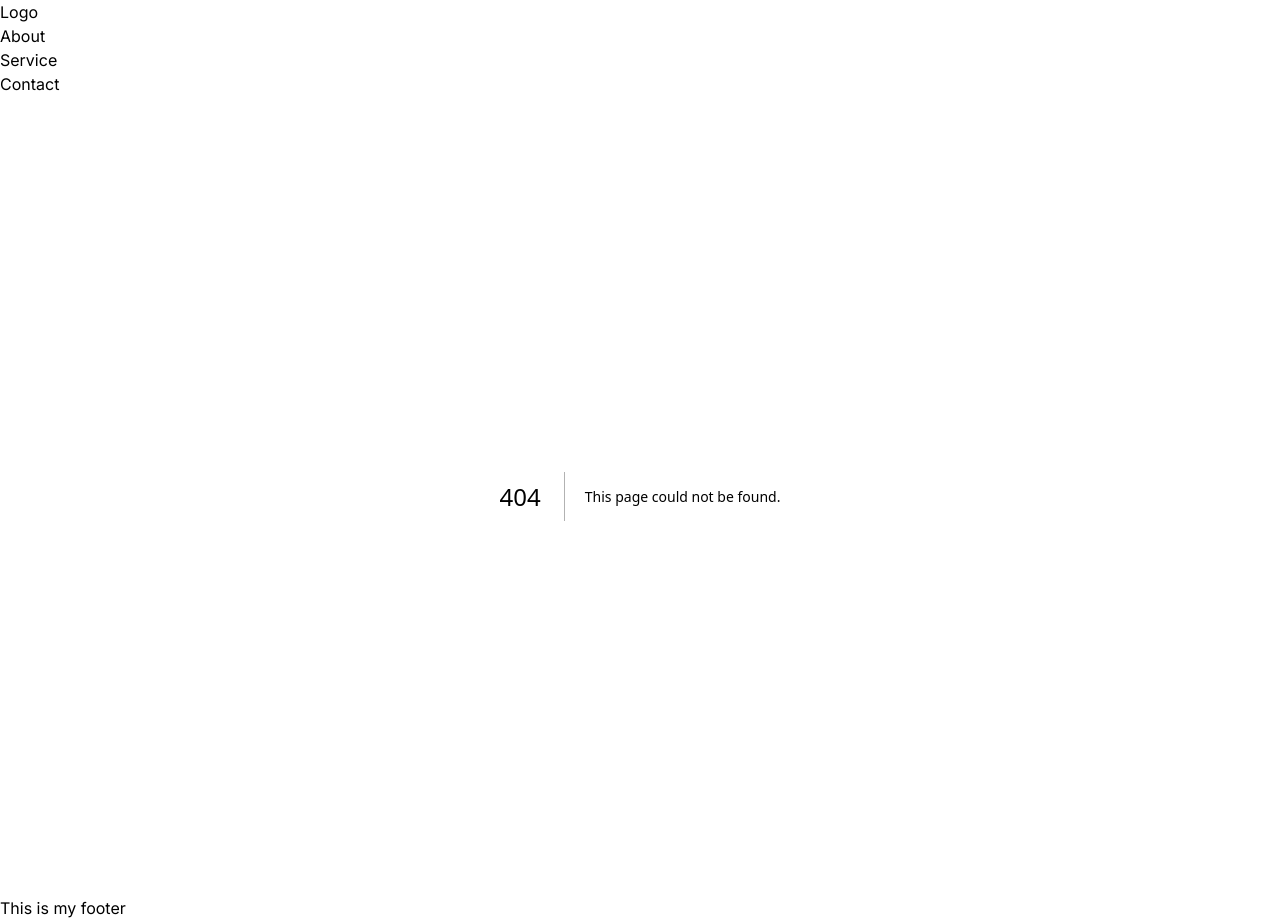
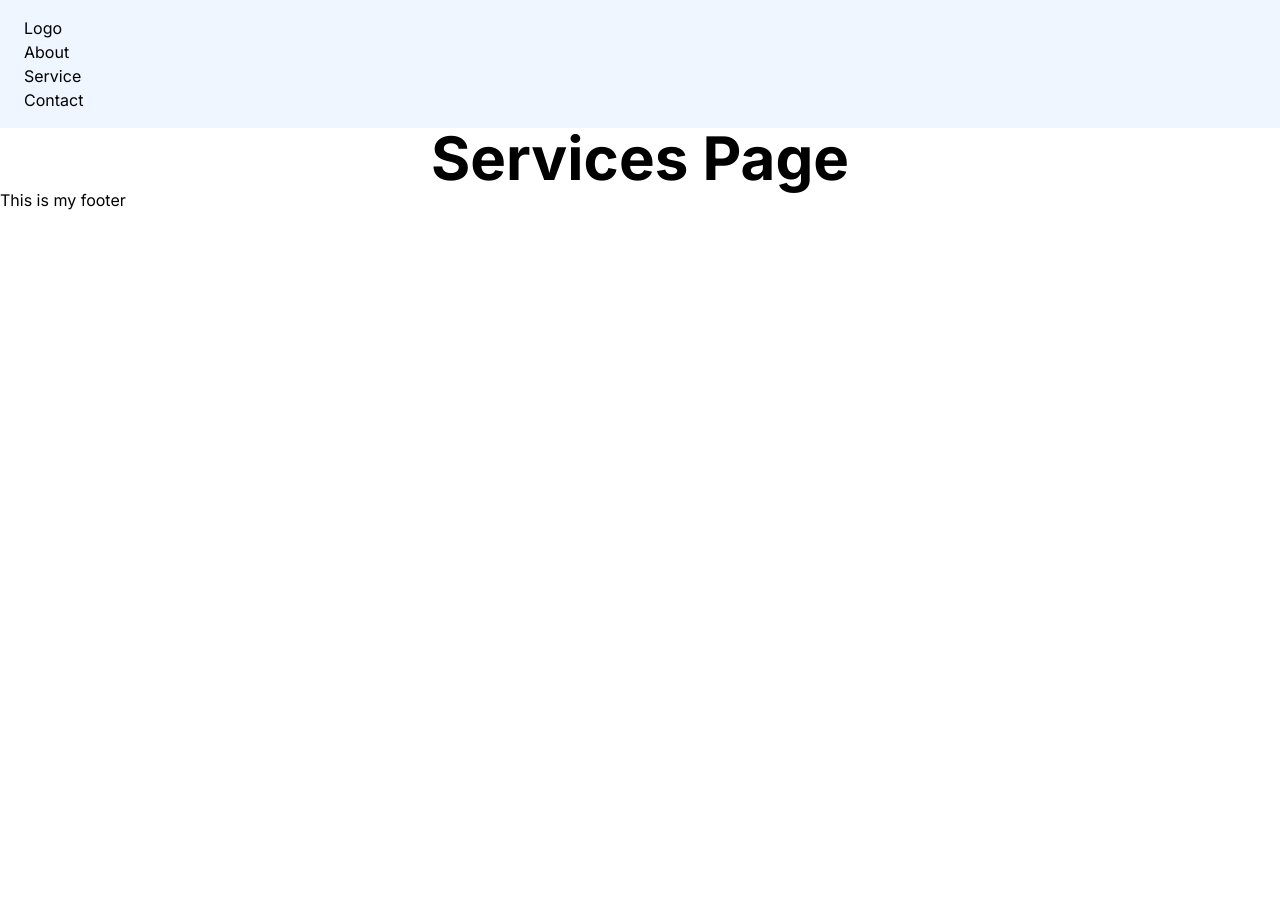
Before and after one commit to Md-Ashikur-Rahman-Ashik/Next-Hero, a Next.js app: page /services in a window 1280 px wide. Before the commit this address had no page. After the commit the page ends 800 px from the top, so only its background shows below. Built offline with nearby package versions, Linux system fonts and the light colour scheme.

Commit message:
Added services page

```diff
--- a/src/app/layout.js
+++ b/src/app/layout.js
@@ -12,7 +12,7 @@ export default function RootLayout({ children }) {
   return (
     <html lang="en">
       <body className={inter.className}>
-        <nav>
+        <nav className="px-6 py-4 bg-blue-50">
           <h6>Logo</h6>
           <ul>
             <li>About</li>
--- /dev/null
+++ b/src/app/services/page.jsx
@@ -0,0 +1,11 @@
+import React from "react";
+
+const page = () => {
+  return (
+    <div className="card card-compact container rounded-xl mx-auto max-w-fit">
+      <h2 className="font-bold text-6xl">Services Page</h2>
+    </div>
+  );
+};
+
+export default page;
```
